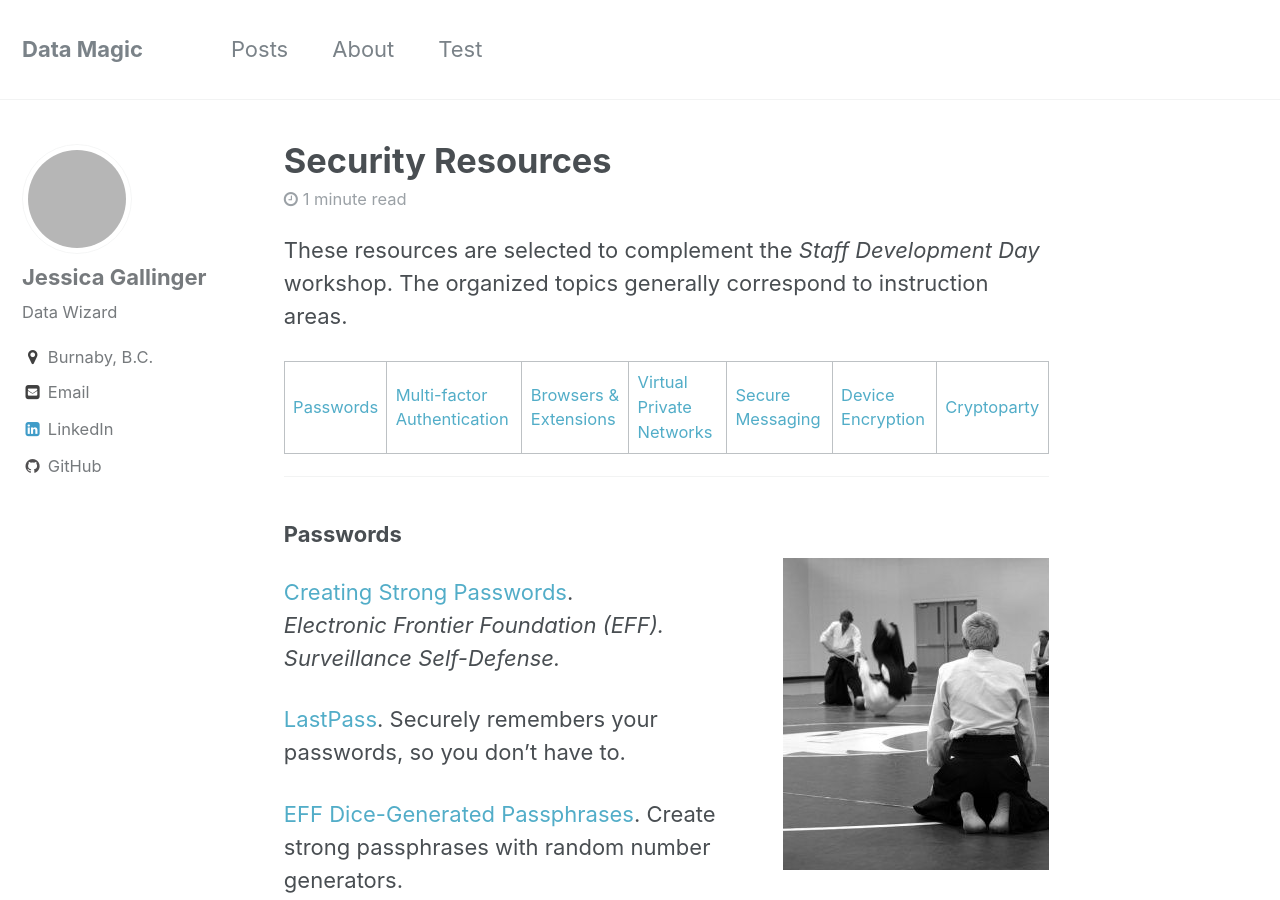
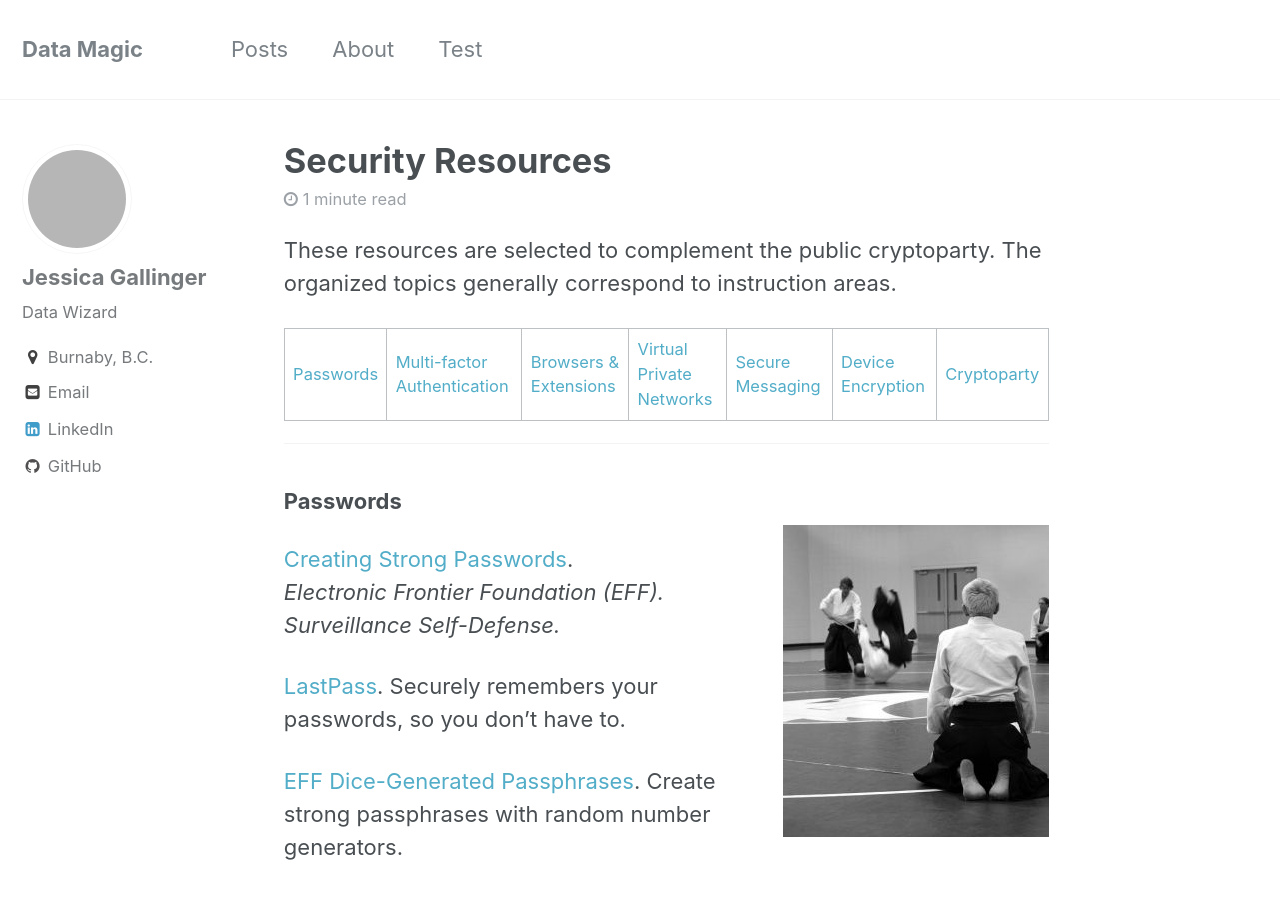
Before and after one commit to gallingerj/gallingerj.github.io, a Jekyll site: the page built from _posts/2017/2017-04-05-security-resources.md, in a window 1280 px wide and 900 px high. Built offline with Jekyll 4.4.1, drawn with Linux system fonts in a browser that asks for light colours; some of the changed text lies outside the part shown; grey boxes are pictures that could not be loaded.

Commit message:
Updated for public cryptoparty

```diff
--- a/_posts/2017/2017-04-05-security-resources.md
+++ b/_posts/2017/2017-04-05-security-resources.md
@@ -1,12 +1,12 @@
 ---
 layout: single
 title:  "Security Resources"
-date:   2017-04-05
+date:   2017-05-09
 excerpt: "Level-up your security"
 
 ---
 
-These resources are selected to complement the _Staff Development Day_ workshop. The organized topics generally correspond to instruction areas.
+These resources are selected to complement the public cryptoparty. The organized topics generally correspond to instruction areas.
 
 [Passwords](#passwords) | [Multi-factor Authentication](#multi-factor-authentication) | [Browsers & Extensions](#browsers-and-extensions) | [Virtual Private Networks](#virtual-private-networks) | [Secure Messaging](#secure-messaging) | [Device Encryption](#device-encryption) | [Cryptoparty](#cryptoparty)
 
```
